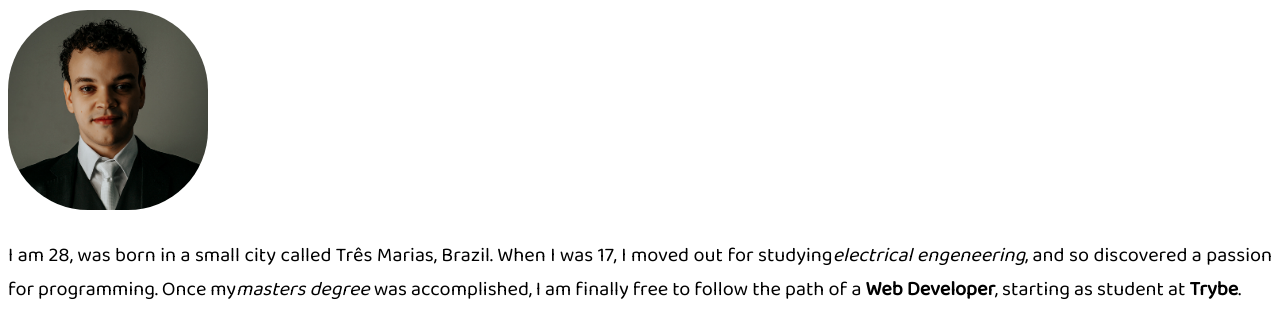
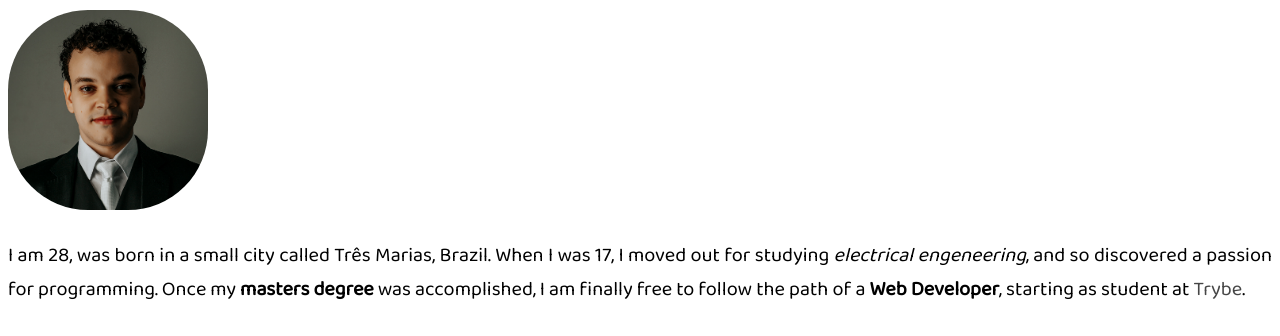
Before and after one commit to mpchristian/mpchristian.github.io, a plain HTML site: page index.html in a window 1280 px wide. Shown: the part 245-581 px from the top of the page. Drawn offline with Linux system fonts and the light colour scheme.

Commit message:
Create a link for word Trybe and puts space where it have it

```diff
--- a/index.html
+++ b/index.html
@@ -21,7 +21,7 @@
 
     <img class="pictures" src="profile2.jpg" alt="Christian Mendes Pereira about to get married" width="200px">
 
-    <p>I am 28, was born in a small city called Três Marias, Brazil. When I was 17, I moved out for studying<em>electrical engeneering</em>, and so discovered a passion for programming. Once my<em>masters degree</em> was accomplished, I am finally free to follow the path of a <strong>Web Developer</strong>, starting as student at <strong>Trybe</strong>.</p>
+    <p>I am 28, was born in a small city called Três Marias, Brazil. When I was 17, I moved out for studying <em>electrical engeneering</em>, and so discovered a passion for programming. Once my <strong>masters degree</strong> was accomplished, I am finally free to follow the path of a <strong>Web Developer</strong>, starting as student at <a href="https://www.betrybe.com/" target="_blank">Trybe</a>.</p>
 
     <h3 id="qualities">Qualities</h3>
 
@@ -62,8 +62,6 @@
     <br>
     Phone number: +55 38 99253-2066 <img src="https://www.pinclipart.com/picdir/big/194-1947602_whatsapp-logo-transparent-png-whatsapp-logo-vector-black.png" alt="Whatsapp" width="15px"></p>
 
-    <br>
-
     <p>Back to the top <a href="#top">here</a>.</p>
 
 </body>
```
